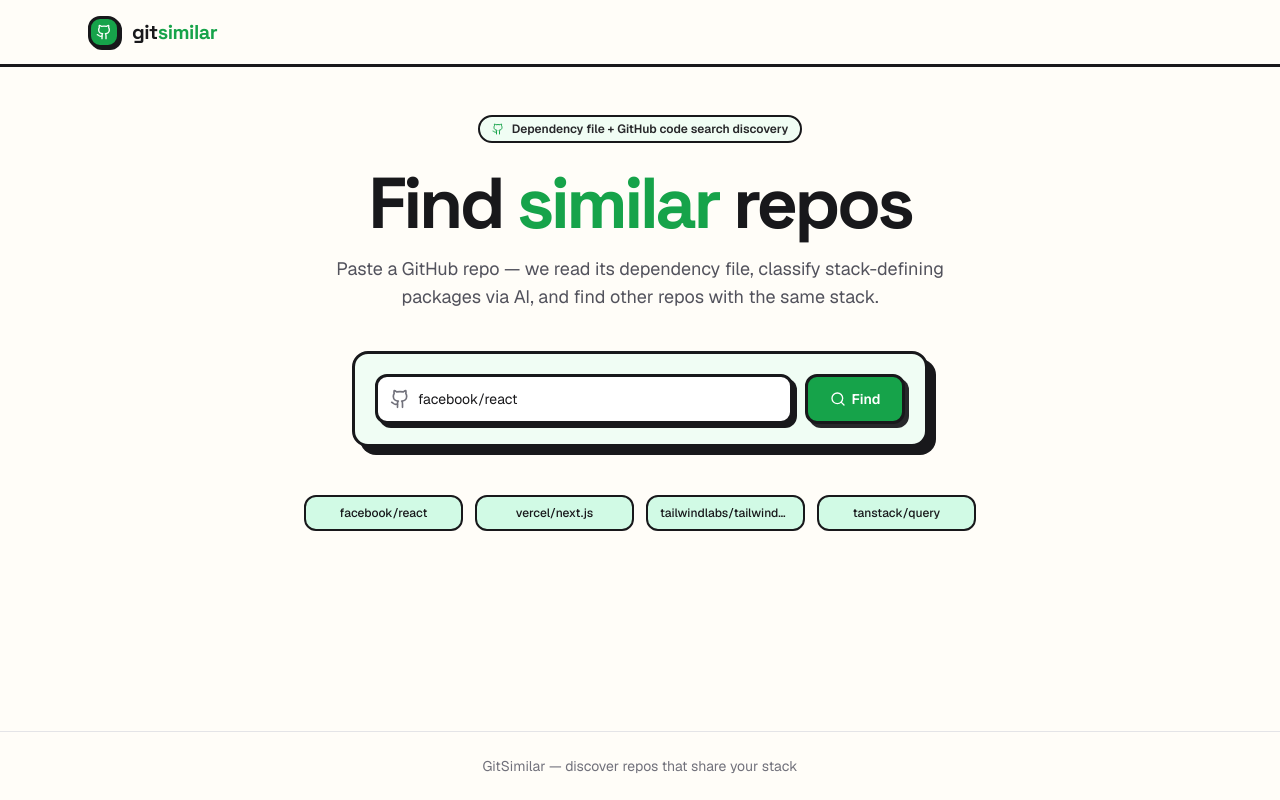
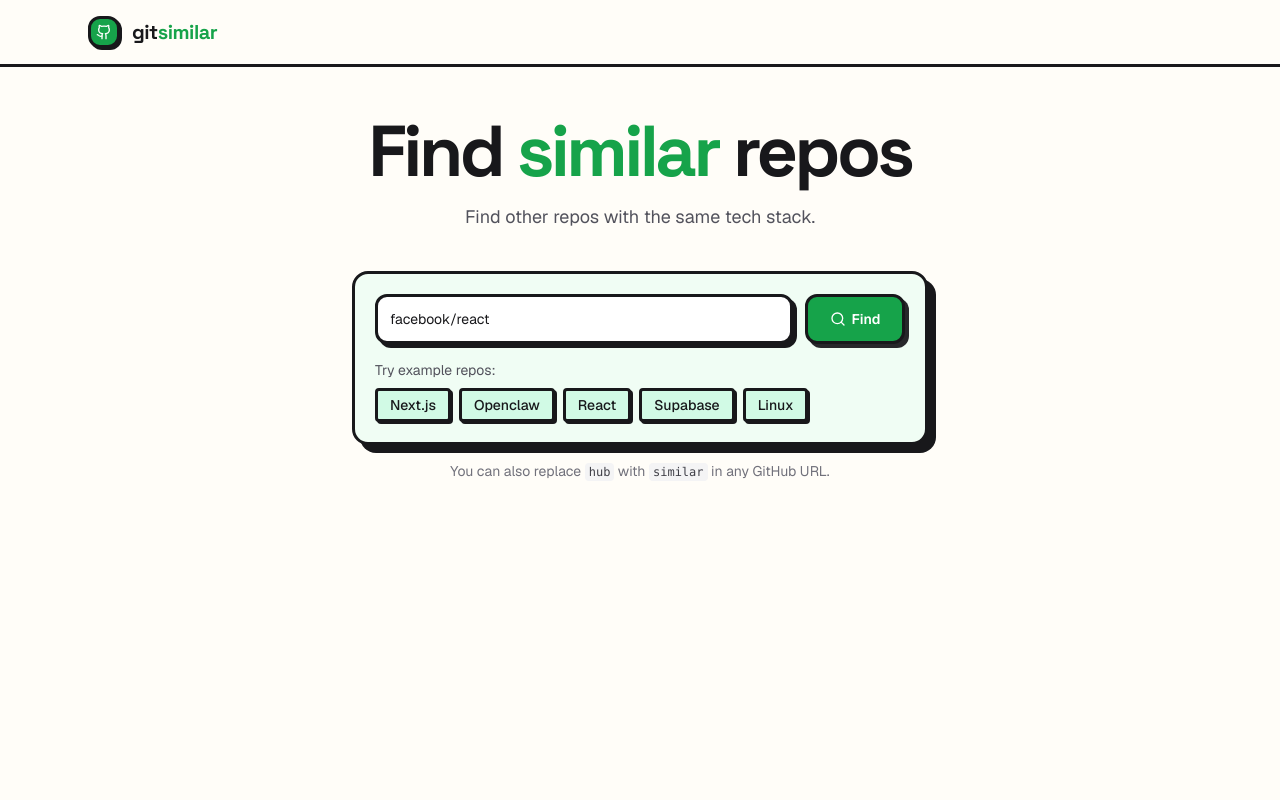
Before and after one commit to filiksyos/gitsimilar, a Next.js app: page / in a window 1280 px wide. Built offline with nearby package versions, Linux system fonts and the light colour scheme.

Commit message:
ui change

```diff
--- a/app/page.tsx
+++ b/app/page.tsx
@@ -1,7 +1,8 @@
 "use client";
 
-import { useState, type FormEvent, type ReactNode } from "react";
-import { Star, GitFork, Search, Github, Loader2, ExternalLink } from "lucide-react";
+import { useState, useRef, useEffect, type FormEvent, type ReactNode } from "react";
+import { Star, GitFork, Search, Github, Loader2 } from "lucide-react";
+import { HOME_EXAMPLES } from "@/lib/home-example-repos";
 import type { SimilarResult } from "@/lib/types";
 
 export default function HomePage() {
@@ -9,6 +10,13 @@
   const [loading, setLoading] = useState(false);
   const [error, setError] = useState<string | null>(null);
   const [result, setResult] = useState<SimilarResult | null>(null);
+  const resultsRef = useRef<HTMLElement>(null);
+
+  useEffect(() => {
+    if (result) {
+      resultsRef.current?.scrollIntoView({ behavior: "smooth", block: "start" });
+    }
+  }, [result]);
 
   const onSubmit = async (e: FormEvent) => {
     e.preventDefault();
@@ -56,30 +64,25 @@
 
       <main className="mx-auto flex w-full max-w-6xl flex-1 flex-col gap-12 px-4 py-12 sm:px-6">
         <section className="mx-auto max-w-2xl text-center">
-          <div className="mb-6 inline-flex items-center gap-2 rounded-full border-[2px] border-zinc-900 bg-[#f0fdf4] px-3 py-1 text-xs font-semibold text-zinc-800">
-            <Github className="h-3 w-3 text-[#16a34a]" />
-            Dependency file + GitHub code search discovery
-          </div>
           <h2 className="mb-4 text-5xl font-extrabold tracking-tighter text-zinc-900 md:text-7xl">
             Find <span className="text-[#16a34a]">similar</span> repos
           </h2>
           <p className="mb-10 text-lg text-zinc-600">
-            Paste a GitHub repo — we read its dependency file, classify stack-defining packages via AI, and find other repos with the same stack.
+            Find other repos with the same tech stack.
           </p>
 
           <form onSubmit={onSubmit} className="relative mx-auto max-w-xl">
             <div className="absolute inset-0 translate-x-2 translate-y-2 rounded-xl bg-zinc-900" aria-hidden />
-            <div className="relative z-10 rounded-xl border-[3px] border-zinc-900 bg-[#f0fdf4] p-4 sm:p-5">
+            <div className="relative z-10 rounded-xl border-[3px] border-zinc-900 bg-[#f0fdf4] p-4 text-left sm:p-5">
               <div className="flex flex-col gap-3 sm:flex-row sm:items-stretch sm:gap-3">
                 <div className="relative min-w-0 flex-1">
                   <div className="absolute inset-0 translate-x-1 translate-y-1 rounded-lg bg-zinc-900" aria-hidden />
-                  <div className="relative z-10 flex items-center gap-2 rounded-lg border-[3px] border-zinc-900 bg-white px-3 py-2.5">
-                    <Github className="h-5 w-5 shrink-0 text-zinc-500" />
+                  <div className="relative z-10 w-full rounded-lg border-[3px] border-zinc-900 bg-white px-3 py-2.5">
                     <input
                       value={input}
                       onChange={(e) => setInput(e.target.value)}
-                      placeholder="owner/repo or https://github.com/owner/repo"
-                      className="min-w-0 flex-1 border-0 bg-transparent py-0.5 text-sm text-zinc-900 outline-none placeholder:text-zinc-500"
+                      placeholder="https://github.com/..."
+                      className="block w-full border-0 bg-transparent py-0.5 text-left text-sm text-zinc-900 outline-none placeholder:text-left placeholder:text-zinc-500"
                       disabled={loading}
                     />
                   </div>
@@ -96,182 +99,52 @@
                   </button>
                 </div>
               </div>
+              {!loading && (
+                <div className="mt-4 flex flex-wrap justify-start gap-2 text-left">
+                  <span className="w-full text-left text-sm text-zinc-600">Try example repos:</span>
+                  {HOME_EXAMPLES.map(({ label, url }) => (
+                    <div key={url} className="group relative">
+                      <div className="absolute inset-0 translate-x-0.5 translate-y-0.5 rounded bg-zinc-900" aria-hidden />
+                      <button
+                        type="button"
+                        onClick={() => setInput(url)}
+                        className="relative z-10 rounded border-[3px] border-zinc-900 bg-[#d1fae5] px-3 py-1 text-sm font-medium text-zinc-900 transition-transform hover:bg-[#16a34a] hover:text-white group-hover:-translate-x-px group-hover:-translate-y-px"
+                      >
+                        {label}
+                      </button>
+                    </div>
+                  ))}
+                </div>
+              )}
+              {error && (
+                <p className="mt-3 text-sm text-red-600" role="alert">
+                  {error}
+                </p>
+              )}
             </div>
           </form>
-
-          {error && (
-            <div className="mt-4 inline-block rounded-lg border border-red-200 bg-red-50 px-4 py-2 text-sm text-red-600">
-              {error}
-            </div>
-          )}
+          <p className="mt-4 text-center text-sm text-zinc-500">
+            You can also replace{" "}
+            <code className="rounded bg-zinc-100 px-1 py-0.5 font-mono text-xs text-zinc-700">hub</code> with{" "}
+            <code className="rounded bg-zinc-100 px-1 py-0.5 font-mono text-xs text-zinc-700">similar</code> in any
+            GitHub URL.
+          </p>
         </section>
 
         {result && (
-          <section className="space-y-8">
-            <SourceCard result={result} />
-            <div>
+          <section ref={resultsRef} className="scroll-mt-8">
             <h3 className="mb-1 text-2xl font-bold text-zinc-900">Similar repositories</h3>
             <p className="mb-6 text-sm text-zinc-500">
-                {result.similar.length} matches found (up to 100)
+              {result.similar.length} {result.similar.length === 1 ? "match" : "matches"} found
             </p>
-              <div className="max-h-[70vh] overflow-y-auto pr-1">
             <div className="grid grid-cols-1 gap-4 md:grid-cols-2 lg:grid-cols-3">
               {result.similar.map((r) => (
                 <RepoCard key={r.id} repo={r} />
               ))}
             </div>
-              </div>
-            </div>
-          </section>
-        )}
-
-        {!result && !loading && (
-          <section className="mx-auto mt-0 grid max-w-2xl grid-cols-2 gap-3 md:grid-cols-4">
-            {["facebook/react", "vercel/next.js", "tailwindlabs/tailwindcss", "tanstack/query"].map((s) => (
-              <button
-                key={s}
-                type="button"
-                onClick={() => setInput(s)}
-                className="truncate rounded-lg border-[2px] border-zinc-900 bg-[#d1fae5] px-3 py-2 text-xs font-medium text-zinc-900 transition-colors hover:bg-[#16a34a] hover:text-white"
-              >
-                {s}
-              </button>
-            ))}
           </section>
         )}
       </main>
-
-      <footer className="border-t border-zinc-200 py-6 text-center text-sm text-zinc-500">
-        GitSimilar — discover repos that share your stack
-      </footer>
-    </div>
-  );
-}
-
-function SourceCard({ result }: { result: SimilarResult }) {
-  const r = result.source;
-  return (
-    <div className="group relative">
-      <div className="absolute inset-0 translate-x-2 translate-y-2 rounded-2xl bg-zinc-900" aria-hidden />
-      <div className="relative z-10 rounded-2xl border-[3px] border-zinc-900 bg-[#f0fdf4] p-6">
-        <div className="flex items-start gap-4">
-          <img src={r.owner.avatar_url} alt={r.owner.login} className="h-12 w-12 rounded-lg border-[2px] border-zinc-900" />
-          <div className="min-w-0 flex-1">
-            <div className="mb-1 flex items-center gap-2">
-              <a
-                href={r.html_url}
-                target="_blank"
-                rel="noreferrer"
-                className="font-display truncate text-lg font-bold text-zinc-900 hover:text-[#16a34a]"
-              >
-                {r.full_name}
-              </a>
-              <ExternalLink className="h-3.5 w-3.5 shrink-0 text-zinc-500" />
-            </div>
-            <p className="mb-3 text-sm text-zinc-600">{r.description ?? "No description"}</p>
-            <p className="mb-3 text-sm italic text-zinc-800">&quot;{result.reasoning}&quot;</p>
-            {(result.codeSearchQuery ??
-              result.andDeps?.length ??
-              result.orDeps?.length ??
-              result.queriesTried?.length) && (
-              <details className="mb-3 rounded-lg border border-zinc-200 bg-white px-3 py-2 text-left">
-                <summary className="cursor-pointer text-xs font-semibold text-zinc-600 hover:text-zinc-900">
-                  GitHub code search details
-                </summary>
-                <div className="mt-3 space-y-3 text-xs">
-                  {result.similarityFile && (
-                    <div>
-                      <div className="mb-1 font-medium text-zinc-500">Dependency file</div>
-                      <code className="rounded-md border border-zinc-200 bg-zinc-50 px-2 py-1 text-[11px]">
-                        {result.similarityFile}
-                      </code>
-                    </div>
-                  )}
-                  {result.extractedDeps && result.extractedDeps.length > 0 && (
-                    <div>
-                      <div className="mb-1 font-medium text-zinc-500">
-                        Dependencies found ({result.extractedDeps.length})
-                      </div>
-                      <div className="flex max-h-24 flex-wrap gap-1 overflow-y-auto">
-                        {result.extractedDeps.map((d) => (
-                          <span
-                            key={d}
-                            className="rounded-md border border-zinc-200 bg-zinc-50 px-1.5 py-0.5 font-mono text-[10px] text-zinc-800"
-                          >
-                            {d}
-                          </span>
-                        ))}
-                      </div>
-                    </div>
-                  )}
-                  {result.andDeps && result.andDeps.length > 0 && (
-                    <div>
-                      <div className="mb-1 font-medium text-zinc-500">AND deps (required)</div>
-                      <div className="flex flex-wrap gap-1">
-                        {result.andDeps.map((d) => (
-                          <span
-                            key={d}
-                            className="rounded-md border border-emerald-200 bg-emerald-50 px-1.5 py-0.5 font-mono text-[10px] text-emerald-900"
-                          >
-                            {d}
-                          </span>
-                        ))}
-                      </div>
-                    </div>
-                  )}
-                  {result.orDeps && result.orDeps.length > 0 && (
-                    <div>
-                      <div className="mb-1 font-medium text-zinc-500">OR deps (any match)</div>
-                      <div className="flex flex-wrap gap-1">
-                        {result.orDeps.map((d) => (
-                          <span
-                            key={d}
-                            className="rounded-md border border-amber-200 bg-amber-50 px-1.5 py-0.5 font-mono text-[10px] text-amber-900"
-                          >
-                            {d}
-                          </span>
-                        ))}
-                      </div>
-                    </div>
-                  )}
-                  {result.codeSearchQuery && (
-                    <div>
-                      <div className="mb-1 font-medium text-zinc-500">Final query (`q=`)</div>
-                      <pre className="whitespace-pre-wrap break-words rounded-md border border-zinc-200 bg-zinc-50 p-2 text-[11px] leading-relaxed text-zinc-800">
-                        {result.codeSearchQuery.trim()}
-                      </pre>
-                    </div>
-                  )}
-                  {result.queriesTried && result.queriesTried.length > 1 && (
-                    <div>
-                      <div className="mb-1 font-medium text-zinc-500">Retries (drops OR group first, then AND deps)</div>
-                      <div className="max-h-32 space-y-1 overflow-y-auto">
-                        {result.queriesTried.map((q, i) => (
-                          <pre
-                            key={i}
-                            className="whitespace-pre-wrap break-words rounded-md border border-zinc-200 bg-zinc-50 p-2 text-[10px] leading-relaxed text-zinc-800"
-                          >
-                            {q}
-                          </pre>
-                        ))}
-                      </div>
-                    </div>
-                  )}
-                </div>
-              </details>
-            )}
-            <div className="flex flex-wrap gap-3 text-xs text-zinc-600">
-              <Stat icon={<Star className="h-3 w-3" />} value={r.stargazers_count.toLocaleString()} />
-              <Stat icon={<GitFork className="h-3 w-3" />} value={r.forks_count.toLocaleString()} />
-              {r.language && (
-                <span className="rounded-md border-[2px] border-zinc-900 bg-zinc-100 px-2 py-0.5 font-medium text-zinc-900">
-                  {r.language}
-                </span>
-              )}
-            </div>
-          </div>
-        </div>
-      </div>
     </div>
   );
 }
--- /dev/null
+++ b/lib/home-example-repos.ts
@@ -0,0 +1,8 @@
+/** Hero “Try example repos” chips on the home search card. */
+export const HOME_EXAMPLES = [
+  { label: "Next.js", url: "https://github.com/vercel/next.js" },
+  { label: "Openclaw", url: "https://github.com/openclaw/openclaw" },
+  { label: "React", url: "https://github.com/facebook/react" },
+  { label: "Supabase", url: "https://github.com/supabase/supabase" },
+  { label: "Linux", url: "https://github.com/torvalds/linux" },
+] as const;
--- a/lib/search-limits.ts
+++ b/lib/search-limits.ts
@@ -2,7 +2,7 @@
 export const CODE_SEARCH_PER_PAGE = 100;
 
 /** Max similar repos returned from /api/find-similar. */
-export const MAX_SIMILAR_REPOS = 100;
+export const MAX_SIMILAR_REPOS = 9;
 
 /** Repos per batched GraphQL stats query (avoids complexity limits). */
 export const GRAPHQL_STATS_BATCH_SIZE = 40;
```
Lines whose indentation alone changed are shown as unchanged.
